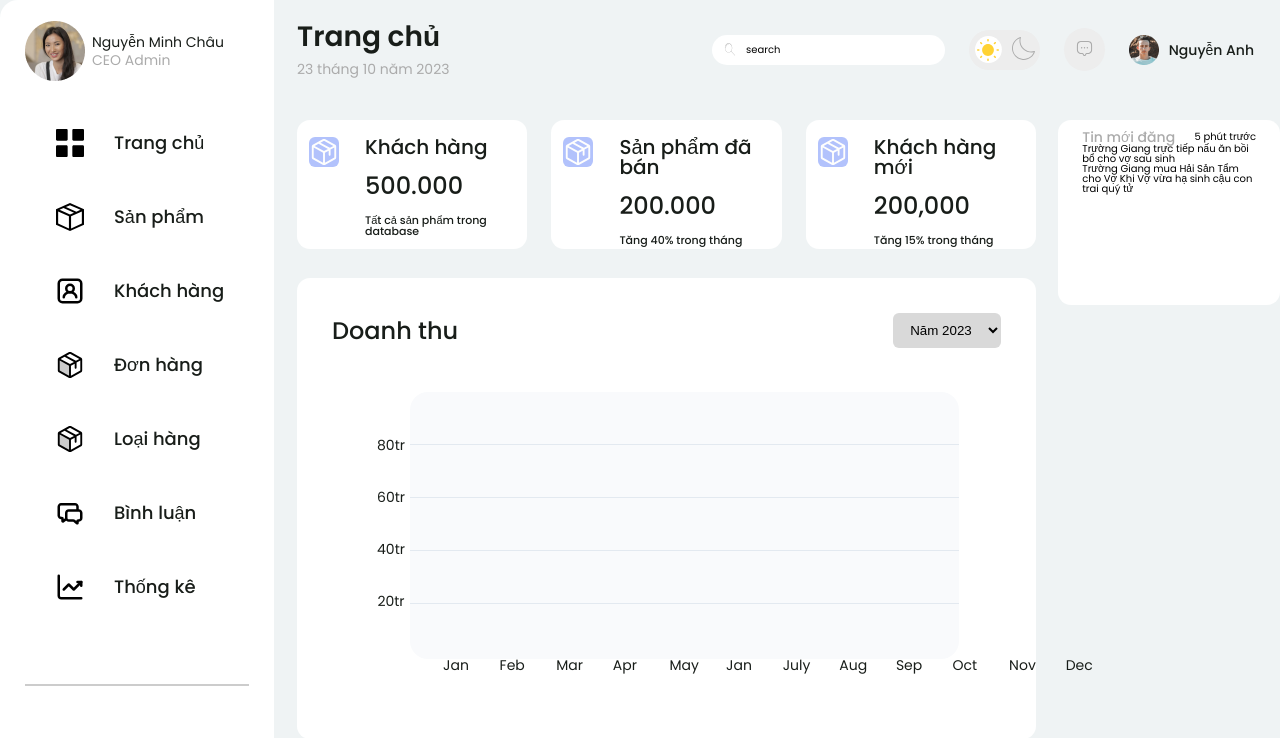
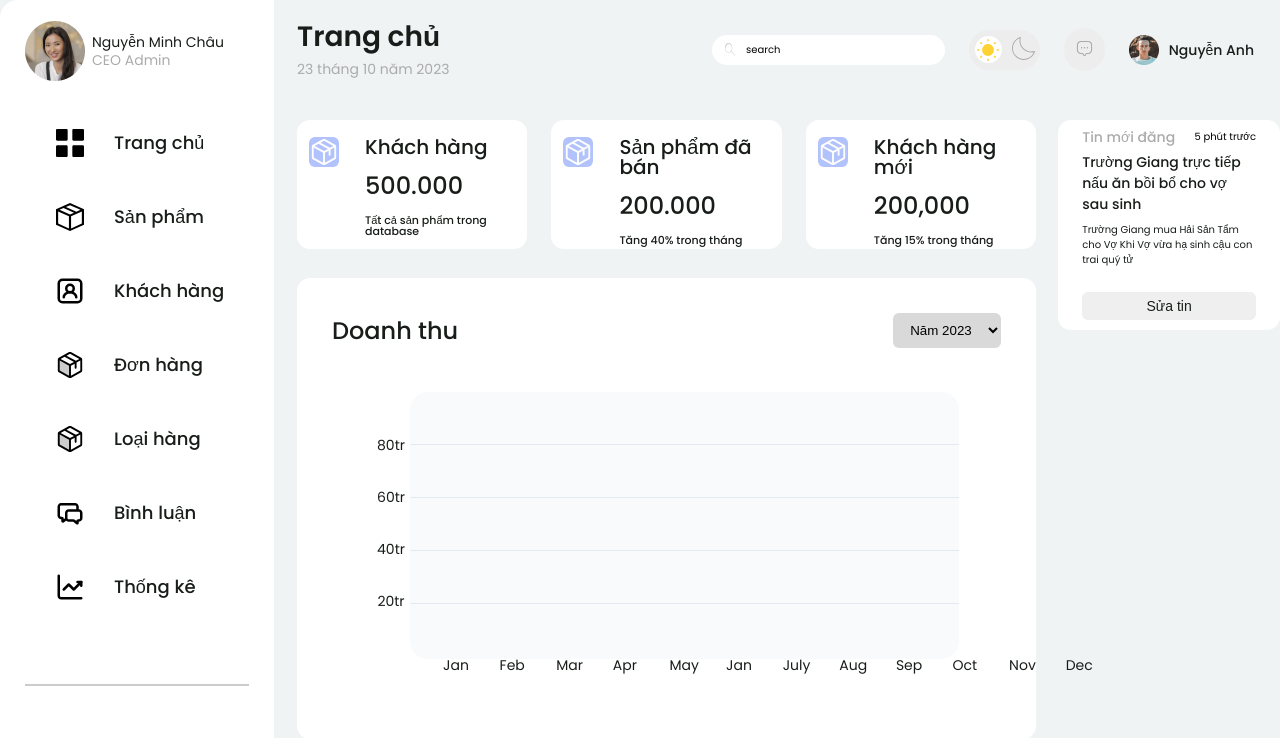
Before and after one commit to tuanhuynh0107/wd18031, a PHP site: page /html/admin.html in a window 1280 px wide. Shown: the top 738 px of the page. Run offline with PHP 8.4, Linux system fonts and the light colour scheme.

Commit message:
code btn

```diff
--- a/assets/css/admin.css
+++ b/assets/css/admin.css
@@ -302,6 +302,7 @@
     border-radius: 6px;
     background-color: var(--primary-color--bg--btn);
 }
+
 .revenue__top--hendel option {
     outline: none;
     border: none;
@@ -377,11 +378,13 @@
     margin-top: 12px;
 }
 
-.table__packgeNew thead td,.table__packgeNew tbody td {
+.table__packgeNew thead td,
+.table__packgeNew tbody td {
     color: var(--primary-color--font);
     font-size: 1.4rem;
     font-weight: 400;
 }
+
 /* .table__packgeNew tbody td {
     color: var(--primary-color--font);
     font-size: 1.4rem;
@@ -402,7 +405,8 @@
     border-bottom: 3px solid #EEF1F6;
 
 }
-.table__packgeNew  td {
+
+.table__packgeNew td {
     /* padding: 14px 0px ; */
     text-align: center;
     vertical-align: middle;
@@ -411,11 +415,11 @@
 }
 
 .hendel-update-act {
-color: #879FFF;
+    color: #879FFF;
 }
 
-.hendel-delete-act{
-    color:#f00;
+.hendel-delete-act {
+    color: #f00;
 }
 
 /* thông báo */
@@ -428,11 +432,12 @@
 
 .notify__post {
     width: 100%;
-    height: 185px;
+    height: auto;
     padding: 10px 24px;
     border-radius: 13px;
     background-color: #fff;
 }
+
 .notify__post--heading {
     width: 100%;
     justify-content: space-between;
@@ -445,6 +450,39 @@
     font-weight: 500;
 }
 
-.notify__post--content{
+.notify__post--content {
     flex-direction: column;
+    margin-top: 8px;
+    gap: 7px;
 }
+
+.notify--content__title {
+    color: var(--primary-color--font);
+    font-size: 1.4rem;
+    font-weight: 500;
+    line-height: 1.5;
+}
+
+.notify--content__desc {
+    color: var(--primary-color--font);
+    font-size: 1rem;
+    font-weight: 400;
+    line-height: 1.5;
+}
+
+.notify__btn {
+    width: 100%;
+    margin-top: 25px;
+}
+
+.notify__btn--update {
+    width: 100%;
+    color: var(--primary-color--font);
+    font-size: 1.4rem;
+    font-weight: 500;
+    padding: 6px;
+    cursor: pointer;
+    outline: none;
+    border: none;
+    border-radius: 6px;
+}
--- a/html/admin.html
+++ b/html/admin.html
@@ -458,6 +458,10 @@
                             </div>
                         </div>
 
+                        <div class="notify__btn">
+                            <input type="button" value="Sửa tin" class="notify__btn--update">
+                        </div>
+
                     </div>
                 </section>
 
```
